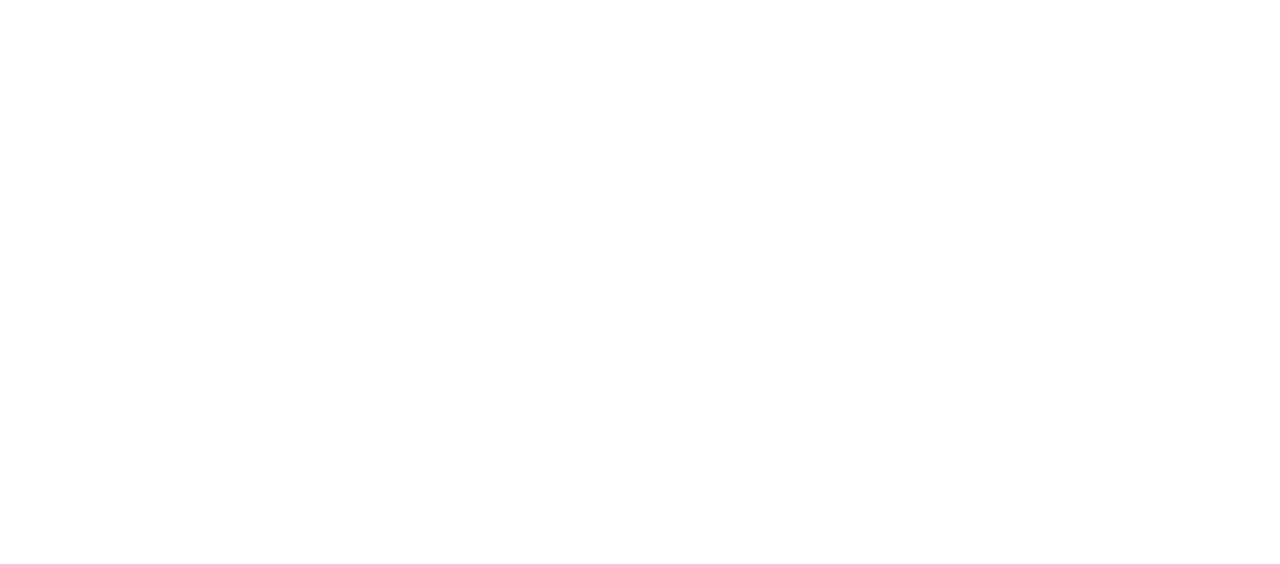
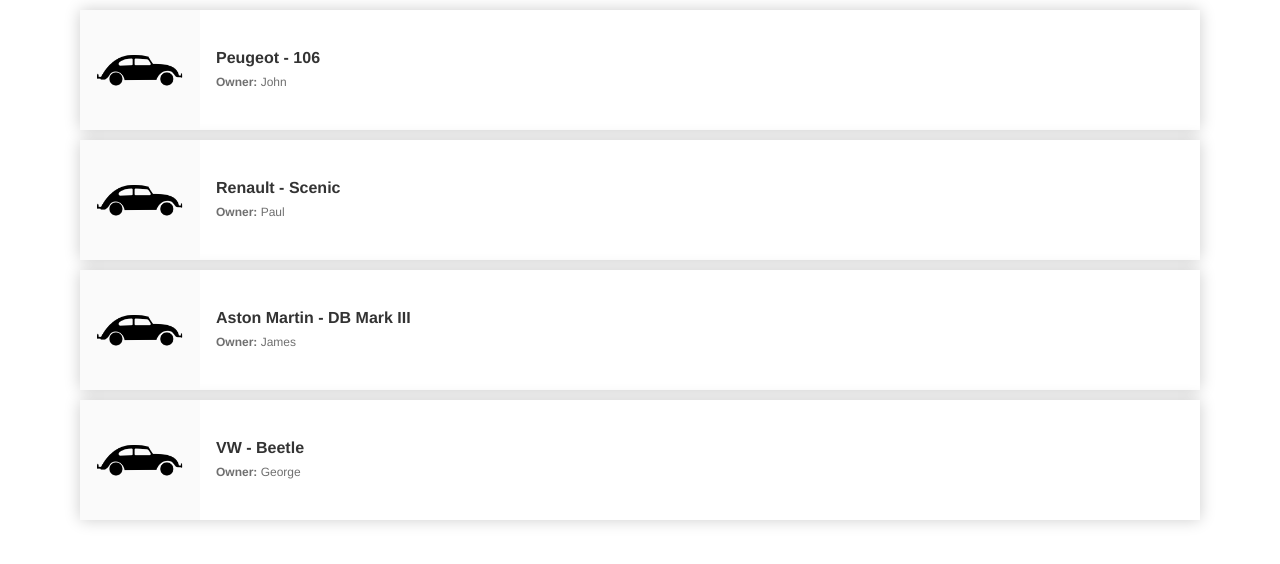
Before and after one commit to juagarca/garage-redux, a React app: page / in a window 1280 px wide. Shown: the top 564 px of the page. Built offline with nearby package versions, Linux system fonts and the light colour scheme.

Commit message:
creted the CarsIndex component and render the cars as cards

```diff
--- a/assets/stylesheets/application.scss
+++ b/assets/stylesheets/application.scss
@@ -2,3 +2,40 @@
   margin-top: 20px;
   margin-bottom: 20px;
 }
+
+.car-list{
+}
+
+.card-product {
+  overflow: hidden;
+  height: 120px;
+  background: white;
+  box-shadow: 0 0 15px rgba(0,0,0,0.2);
+  display: flex;
+  align-items: center;
+  margin: 10px;
+}
+
+.card-product img {
+  height: 100%;
+  width: 120px;
+  object-fit: cover;
+}
+
+.card-product h2 {
+  font-size: 16px;
+  font-weight: bold;
+  margin: 0;
+}
+
+.card-product p {
+  font-size: 12px;
+  line-height: 1.4;
+  opacity: .7;
+  margin-bottom: 0;
+  margin-top: 8px;
+}
+
+.card-product .card-product-infos {
+  padding: 16px;
+}
--- /dev/null
+++ b/src/containers/cars_index.jsx
@@ -0,0 +1,40 @@
+import React, { Component } from 'react';
+import { connect } from 'react-redux';
+
+class CarsIndex extends Component {
+
+  renderCar = (car) => {
+    return (
+      <div
+        className="card-product"
+        key={car.id}
+      >
+        <img src="../../assets/images/car.png" />
+        <div className="card-product-infos">
+          <h2><strong>{car.brand} - {car.model}</strong></h2>
+          <p><strong>Owner:</strong> {car.owner}</p>
+        </div>
+      </div>
+    );
+  }
+
+  render() {
+    return (
+      <div className="car-list">
+        {
+          this.props.cars.map((car) => {
+            return this.renderCar(car);
+          })
+        }
+      </div>
+    );
+  }
+}
+
+function mapStateToProps(state) {
+  return {
+    cars: state.cars
+  };
+}
+
+export default connect(mapStateToProps)(CarsIndex);
--- a/src/index.jsx
+++ b/src/index.jsx
@@ -9,18 +9,37 @@
 
 import '../assets/stylesheets/application.scss';
 
+import carsReducer from './reducers/cars_reducer';
+
+import CarsIndex from './containers/cars_index';
+
+// const name = prompt("What is your garage?") || `garage${Math.floor(10 + (Math.random() * 90))}`;
+const reducer = (state = null) => state;
+
+const initialState = {
+  garage: "Juan",
+  cars:
+  [
+    { id: 1, brand: 'Peugeot', model: '106', owner: 'John', plate: 'WOB-ED-42' },
+    { id: 2, brand: 'Renault', model: 'Scenic', owner: 'Paul', plate: 'AAA-12-BC' },
+    { id: 3, brand: 'Aston Martin', model: 'DB Mark III', owner: 'James', plate: '418-ED-94' },
+    { id: 4, brand: 'VW', model: 'Beetle', owner: 'George', plate: '1234-XD-75' }
+  ]
+};
+
 const reducers = combineReducers({
-  // key: reducer
+  garage: reducer,
+  cars: carsReducer
 });
 
 const middlewares = applyMiddleware(reduxPromise, logger);
 
 // render an instance of the component in the DOM
 ReactDOM.render(
-  <Provider store={createStore(reducers, {}, middlewares)}>
+  <Provider store={createStore(reducers, initialState, middlewares)}>
     <Router history={history}>
       <Switch>
-        TODO
+        <Route path="/" component={CarsIndex} />
       </Switch>
     </Router>
   </Provider>,
--- /dev/null
+++ b/src/reducers/cars_reducer.js
@@ -0,0 +1,7 @@
+export default function(state = null, action) {
+  // console.log("aki");
+  switch (action.type) {
+    default:
+      return state;
+  }
+}
```
Also changed, not shown: assets/images/car.png (added).
